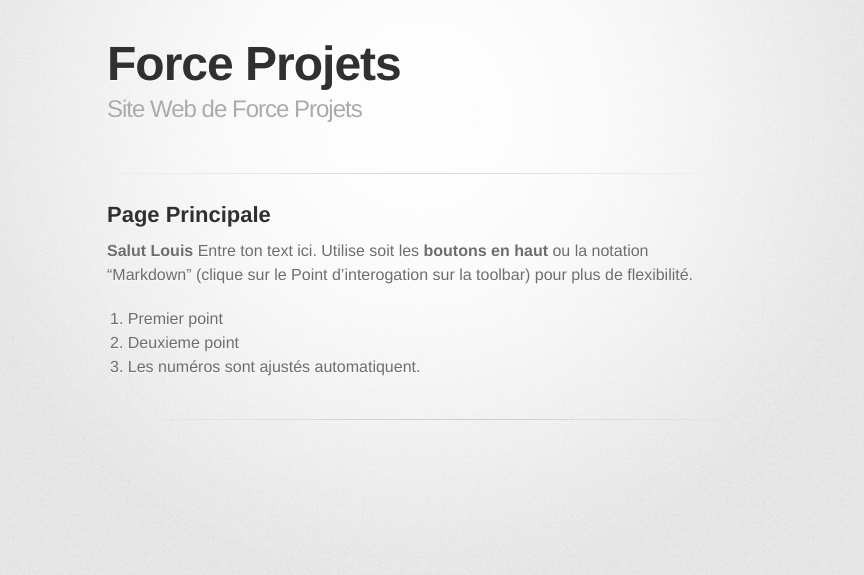
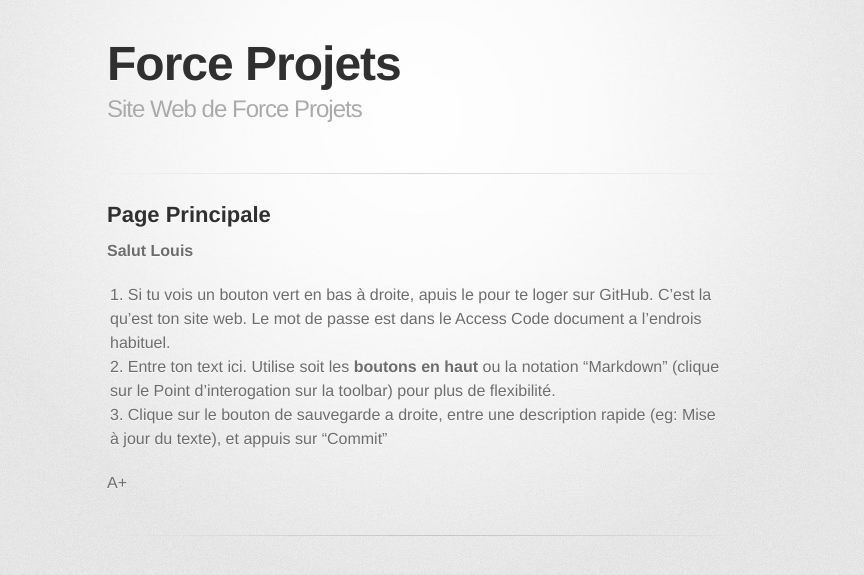
Before and after one commit to forceprojets/forceprojets.github.io, a Jekyll site: the page built from index.md, in a window 1280 px wide. Shown: the top 575 px of the page, without its empty margins (223-1087 px from the left). Built offline with Jekyll 4.4.1, drawn with Linux system fonts in a browser that asks for light colours; some web fonts are replaced; Markdown is read by kramdown in place of the engine named in the settings.

Commit message:
Mise à jour du texte

```diff
--- a/index.md
+++ b/index.md
@@ -7,10 +7,8 @@ published: true
 ## Page Principale
 
 __Salut Louis__
-Entre ton text ici.
-Utilise soit les **boutons en haut** ou la notation "Markdown" (clique sur le Point d'interogation sur la toolbar)
-pour plus de flexibilité.
+1. Si tu vois un bouton vert en bas à droite, apuis le pour te loger sur GitHub. C'est la qu'est ton site web. Le mot de passe est dans le Access Code document a l'endrois habituel.
+1. Entre ton text ici. Utilise soit les **boutons en haut** ou la notation "Markdown" (clique sur le Point d'interogation sur la toolbar) pour plus de flexibilité.
+1. Clique sur le bouton de sauvegarde a droite, entre une description rapide (eg: Mise à jour du texte), et appuis sur "Commit"
 
-1. Premier point
-1. Deuxieme point
-1. Les numéros sont ajustés automatiquent.
+A+
```
